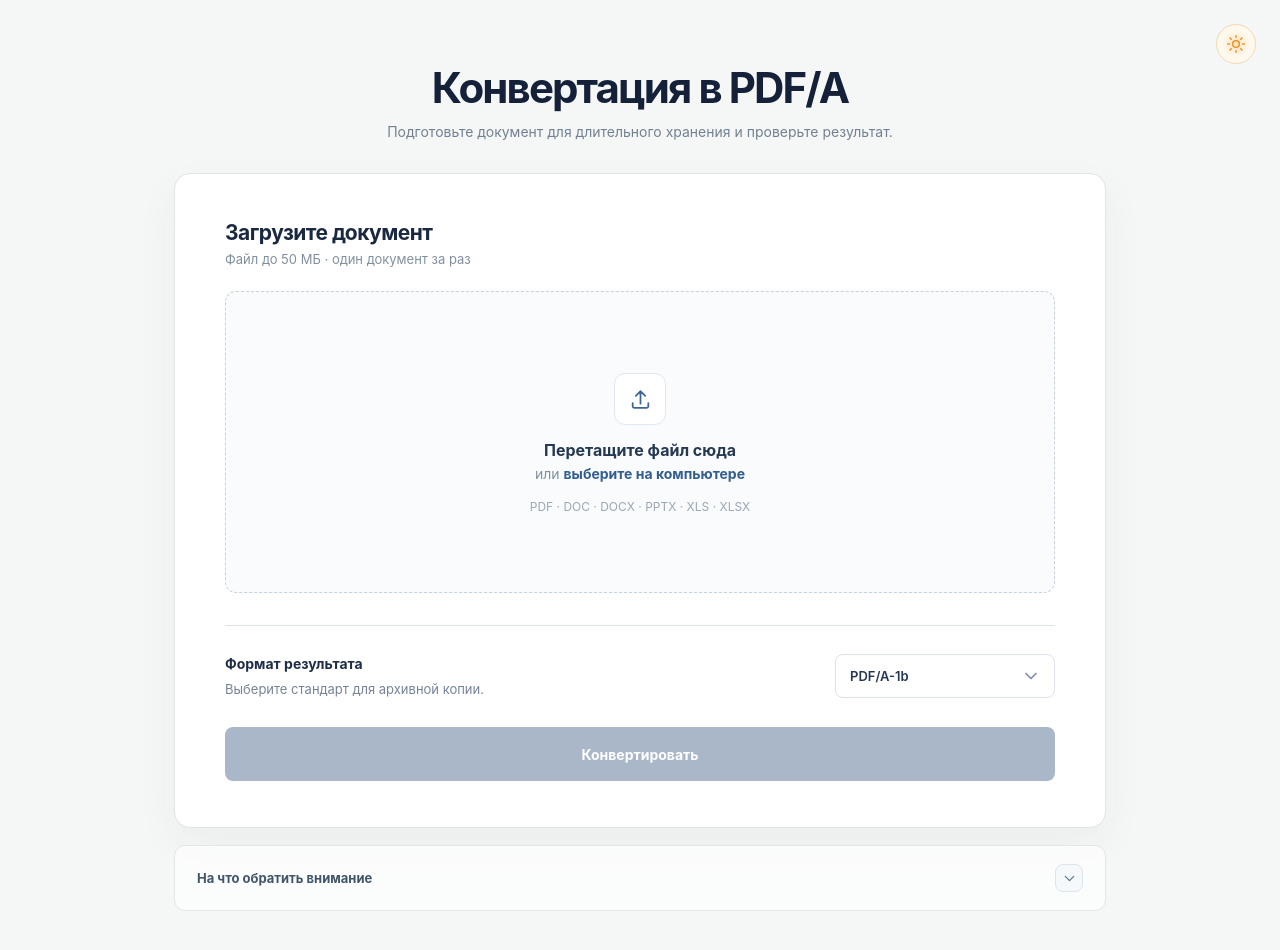
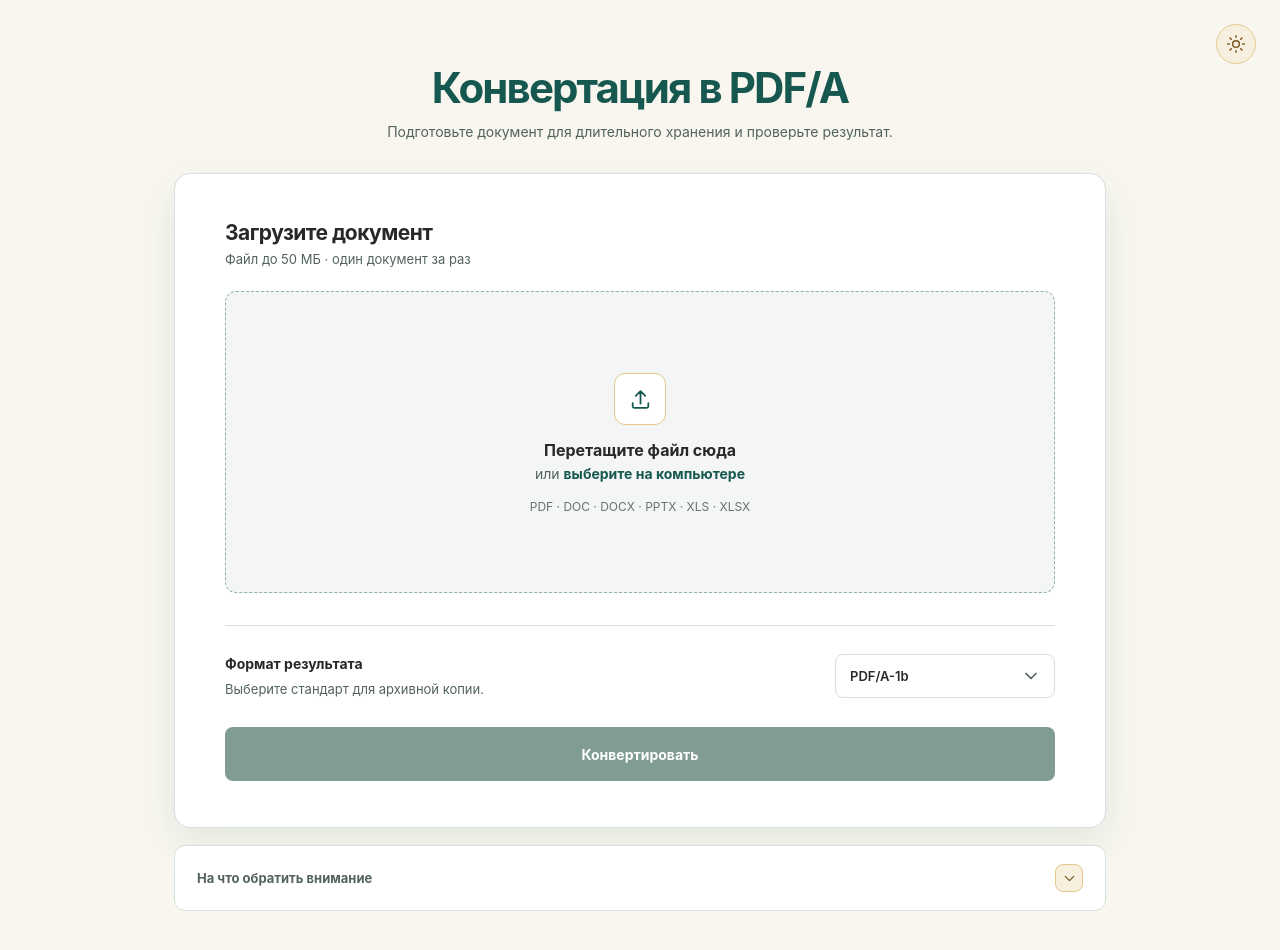
Before and after one commit to dmitriyBreyfogel/pdfa-converter, a React (Vite) app in the folder frontend/: page / in a window 1280 px wide. Shown: the top 950 px of the page. Built offline with nearby package versions, Linux system fonts and the light colour scheme.

Commit message:
[FIX]: align light and dark themes with VolgGMU colors
Co-authored-by: Ivan Luboshnikov <shootape@gmail.com>

```diff
--- a/frontend/index.html
+++ b/frontend/index.html
@@ -4,7 +4,7 @@
     <meta charset="UTF-8" />
     <meta name="viewport" content="width=device-width, initial-scale=1.0" />
     <link rel="icon" type="image/svg+xml" href="/favicon.svg" />
-    <meta name="theme-color" content="#f7f8fa" />
+    <meta name="theme-color" content="#f8f6ef" />
     <meta name="description" content="Конвертация документов в PDF/A-1b, PDF/A-2b и PDF/A-3b." />
     <title>Конвертация документов в PDF/A</title>
   </head>
--- a/frontend/src/App.tsx
+++ b/frontend/src/App.tsx
@@ -94,7 +94,7 @@ function App() {
 
   useLayoutEffect(() => {
     document.documentElement.dataset.theme = theme
-    document.querySelector('meta[name="theme-color"]')?.setAttribute('content', theme === 'dark' ? '#111722' : '#f7f8fa')
+    document.querySelector('meta[name="theme-color"]')?.setAttribute('content', theme === 'dark' ? '#183b34' : '#f8f6ef')
     try {
       window.localStorage.setItem('pdfa-theme', theme)
     } catch {
--- a/frontend/src/main.tsx
+++ b/frontend/src/main.tsx
@@ -2,6 +2,7 @@ import React from 'react'
 import ReactDOM from 'react-dom/client'
 import App from './App'
 import './style.css'
+import './theme.css'
 
 ReactDOM.createRoot(document.getElementById('root')!).render(
   <React.StrictMode>
--- /dev/null
+++ b/frontend/src/theme.css
@@ -0,0 +1,183 @@
+/* Brand colors: https://www.volgmed.ru/university/design-system/colors/ */
+:root {
+  --theme-canvas: #f8f6ef;
+  --theme-surface: #fff;
+  --theme-surface-muted: #f3f6f4;
+  --theme-surface-hover: #eaf2ed;
+  --theme-text: #272829;
+  --theme-heading: #16574f;
+  --theme-muted: #52635b;
+  --theme-subtle: #65766d;
+  --theme-border: #d7e1db;
+  --theme-border-strong: #92b3a2;
+  --theme-brand: #16574f;
+  --theme-brand-hover: #10483f;
+  --theme-brand-soft: #e6f0e9;
+  --theme-brand-ink: #16574f;
+  --theme-gold: #e5c78c;
+  --theme-gold-soft: #f8f0df;
+  --theme-gold-ink: #795a24;
+  --theme-button-disabled: #819d91;
+  --theme-button-disabled-text: #fff;
+  --theme-focus: #16574f;
+  --theme-shadow: rgb(22 87 79 / 9%);
+  --theme-menu-shadow: rgb(22 54 48 / 16%);
+  --theme-overlay: rgb(230 240 233 / 94%);
+}
+
+:root[data-theme='dark'] {
+  --theme-canvas: #183b34;
+  --theme-surface: #23483f;
+  --theme-surface-muted: #2b5145;
+  --theme-surface-hover: #355f4f;
+  --theme-text: #e8eeea;
+  --theme-heading: #f0f4ef;
+  --theme-muted: #b6c8bd;
+  --theme-subtle: #a9bcaf;
+  --theme-border: #4d715e;
+  --theme-border-strong: #79aa8f;
+  --theme-brand: #257164;
+  --theme-brand-hover: #2b7e6e;
+  --theme-brand-soft: #305c4b;
+  --theme-brand-ink: #a9dec2;
+  --theme-gold-soft: #3c4933;
+  --theme-gold-ink: #e5c78c;
+  --theme-button-disabled: #3c5d50;
+  --theme-button-disabled-text: #c4d3c9;
+  --theme-focus: #e5c78c;
+  --theme-shadow: rgb(0 0 0 / 25%);
+  --theme-menu-shadow: rgb(0 0 0 / 30%);
+  --theme-overlay: rgb(24 59 52 / 94%);
+}
+
+:root[data-theme] {
+  color-scheme: light;
+  color: var(--theme-text);
+  background: var(--theme-canvas);
+}
+:root[data-theme='dark'] { color-scheme: dark; }
+
+:root[data-theme] .page-drop-overlay {
+  border-color: var(--theme-border-strong);
+  color: var(--theme-heading);
+  background: var(--theme-overlay);
+}
+:root[data-theme] .theme-toggle {
+  border-color: var(--theme-gold);
+  color: var(--theme-gold-ink);
+  background: var(--theme-gold-soft);
+}
+:root[data-theme] .theme-toggle:hover { border-color: var(--theme-gold-ink); background: var(--theme-surface-hover); }
+:root[data-theme] .theme-toggle:focus-visible { outline-color: var(--theme-focus); }
+:root[data-theme] .theme-toggle svg { filter: none; }
+
+:root[data-theme] h1 { color: var(--theme-heading); }
+:root[data-theme='dark'] h1 { color: var(--theme-gold); }
+:root[data-theme] h2,
+:root[data-theme] .dropzone-title,
+:root[data-theme] .file-details strong,
+:root[data-theme] .field-label { color: var(--theme-text); }
+:root[data-theme] .intro p,
+:root[data-theme] .card-subtitle,
+:root[data-theme] .field-description,
+:root[data-theme] .dropzone-subtitle,
+:root[data-theme] .file-details > span,
+:root[data-theme] .dropzone-help,
+:root[data-theme] .conversion-notes-content { color: var(--theme-muted); }
+:root[data-theme] .dropzone-hint { color: var(--theme-subtle); }
+
+:root[data-theme] .converter-card {
+  border-color: var(--theme-border);
+  background: var(--theme-surface);
+  box-shadow: 0 15px 42px var(--theme-shadow);
+}
+:root[data-theme] .dropzone {
+  border-color: var(--theme-border-strong);
+  background: var(--theme-surface-muted);
+}
+:root[data-theme] .dropzone:hover,
+:root[data-theme] .dropzone-active,
+:root[data-theme] .dropzone:focus-within {
+  border-color: var(--theme-brand);
+  background: var(--theme-surface-hover);
+}
+:root[data-theme='dark'] .dropzone:hover,
+:root[data-theme='dark'] .dropzone-active,
+:root[data-theme='dark'] .dropzone:focus-within { border-color: var(--theme-gold); }
+:root[data-theme] .dropzone-disabled:hover {
+  border-color: var(--theme-border-strong);
+  background: var(--theme-surface-muted);
+}
+:root[data-theme] .upload-icon {
+  border-color: var(--theme-gold);
+  color: var(--theme-brand-ink);
+  background: var(--theme-surface);
+}
+:root[data-theme] .choose-file { color: var(--theme-brand-ink); }
+:root[data-theme] .file-type-icon-generic {
+  --file-accent: #16574f;
+  --file-paper: #e6f0e9;
+  --file-ink: #92b3a2;
+}
+:root[data-theme] .file-type-icon-word { --file-accent: #147fc7; }
+:root[data-theme='dark'] .file-type-icon {
+  --file-paper: #2b4338;
+  --file-ink: #82aa91;
+}
+:root[data-theme] .clear-file { color: var(--theme-muted); }
+:root[data-theme] .clear-file:not(:disabled):hover {
+  color: var(--theme-text);
+  background: var(--theme-surface-hover);
+}
+:root[data-theme] .clear-file:focus-visible { outline-color: var(--theme-focus); }
+:root[data-theme] .form-divider { background: var(--theme-border); }
+
+:root[data-theme] .format-trigger,
+:root[data-theme] .format-menu {
+  border-color: var(--theme-border);
+  color: var(--theme-text);
+  background: var(--theme-surface);
+}
+:root[data-theme] .format-trigger:focus-visible {
+  border-color: var(--theme-focus);
+  box-shadow: 0 0 0 3px var(--theme-gold-soft);
+}
+:root[data-theme] .format-chevron { color: var(--theme-muted); }
+:root[data-theme] .format-menu { box-shadow: 0 12px 28px var(--theme-menu-shadow); }
+:root[data-theme] .format-option { color: var(--theme-text); }
+:root[data-theme] .format-option:hover,
+:root[data-theme] .format-option:focus-visible { background: var(--theme-surface-hover); }
+:root[data-theme] .format-option[aria-selected='true'] {
+  color: var(--theme-brand-ink);
+  background: var(--theme-brand-soft);
+}
+
+:root[data-theme] .convert-button { background: var(--theme-brand); }
+:root[data-theme] .convert-button:not(:disabled):hover { background: var(--theme-brand-hover); }
+:root[data-theme] .convert-button:disabled {
+  color: var(--theme-button-disabled-text);
+  background: var(--theme-button-disabled);
+}
+:root[data-theme] .convert-button:disabled.convert-button-converting {
+  color: #fff;
+  background: var(--theme-brand);
+}
+:root[data-theme] .convert-button:focus-visible {
+  outline: 3px solid var(--theme-focus);
+  outline-offset: 3px;
+}
+
+:root[data-theme] .conversion-notes {
+  border-color: var(--theme-border);
+  background: var(--theme-surface);
+}
+:root[data-theme] .conversion-notes summary { color: var(--theme-muted); }
+:root[data-theme] .conversion-notes summary:hover { color: var(--theme-brand-ink); }
+:root[data-theme] .conversion-notes summary:focus-visible { outline-color: var(--theme-focus); }
+:root[data-theme] .notes-chevron {
+  border-color: var(--theme-gold);
+  color: var(--theme-gold-ink);
+  background: var(--theme-gold-soft);
+}
+:root[data-theme] .conversion-notes-content strong { color: var(--theme-text); }
+:root[data-theme] .conversion-notes-content .notes-conclusion { border-color: var(--theme-border); }
```
Also changed, not shown: frontend/public/favicon.svg.
